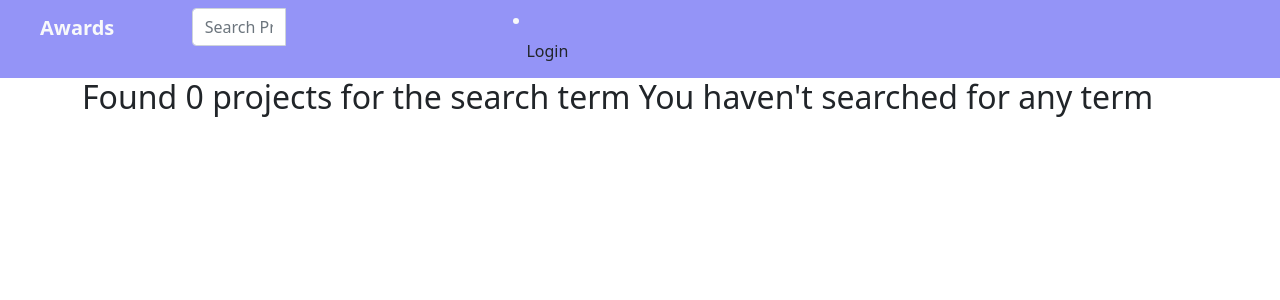
After one commit to david-njungo/Awards-project, a Django app: page /search/ in a window 1280 px wide. The commit adds this page. Shown: the top 300 px of the page. Run offline with Django 3.2, Linux system fonts and the light colour scheme; some libraries are stand-ins or nearby versions.

Commit message:
add search template

```diff
--- a/awardsapp/templates/navbar.html
+++ b/awardsapp/templates/navbar.html
@@ -1,15 +1,15 @@
 <nav class="navbar navbar-inverse ">
   <div class="row">
-    <div class="col-4">
+    <div class="col-3">
       <div class="container-fluid ">
         <div class="navbar-header">
           <a class="navbar-brand text-light fw-bold " href="{% url 'home' %}">Awards</a>
         </div>
       </div>
     </div>
-    <div class="col-4">
+    <div class="col-6">
       <!-- Adding a search form  -->
-      <div class="col-sm-4 col-md-4 navbar-right">
+      <div class="col-sm-6 col-md-6 navbar-right">
 
         <form class="navbar-form" role="search" action="{% url 'search_results' %}">
           <div class="input-group">
@@ -22,7 +22,7 @@
       </div>
       <!-- search form end -->
     </div>
-    <div class="col-4">
+    <div class="col-3">
       <div class="col-sm-6 col-md-6 text-light">
         {% if user.is_authenticated %}
         <ul>
--- /dev/null
+++ b/awardsapp/templates/search.html
@@ -0,0 +1,32 @@
+{%extends 'base.html'%}
+{% block content %}
+<div class="container">
+
+  <div class="row">
+    {% if projects%}
+      <h2>Found {{ projects|length }} of searched term {{message}}</h2>
+    {% else %}
+      <h2> Found 0 projects for the search term {{message}}</h2>
+    {% endif %}
+
+  </div>
+
+  <div class="row">
+
+  {% if projects %}
+    {% for project in projects %}
+    <div class="col-lg-4 d-flex align-items-stretch">
+        <div class="card" style="width: 18rem;">
+            <img src="{{project.image.url}}" class="img-responsive" class="card-img-top" alt="...">
+            <div class="card-body">
+                <h5 class="card-title">{{project.title}}</h5>
+                <p class="card-text">{{project.description}}</p>
+                <a href="{{project.link}}" class="btn btn-primary">{{project.link}}</a>
+            </div>
+        </div>
+    </div>
+    {% endfor %}
+  {% endif %}
+  </div>
+</div>
+{% endblock %}
```
